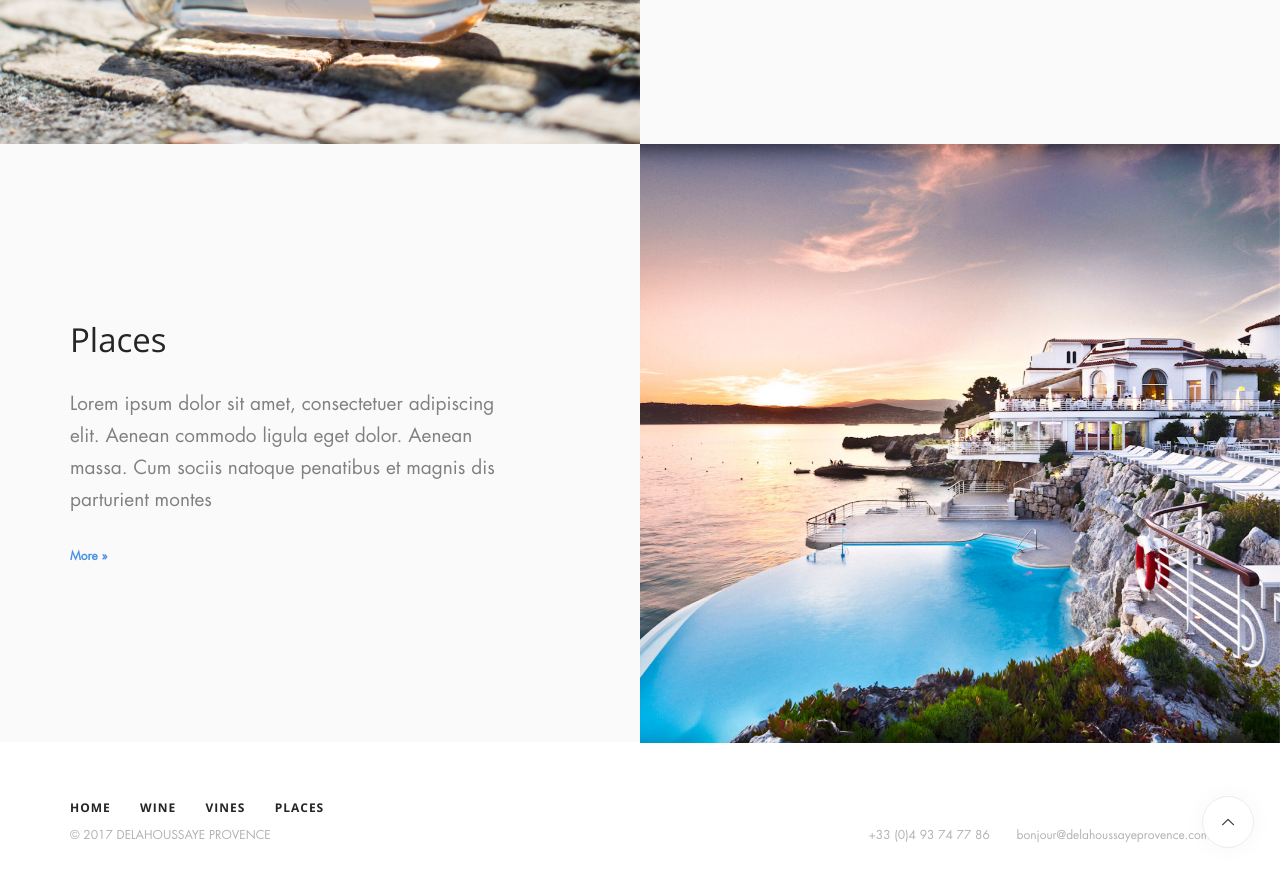
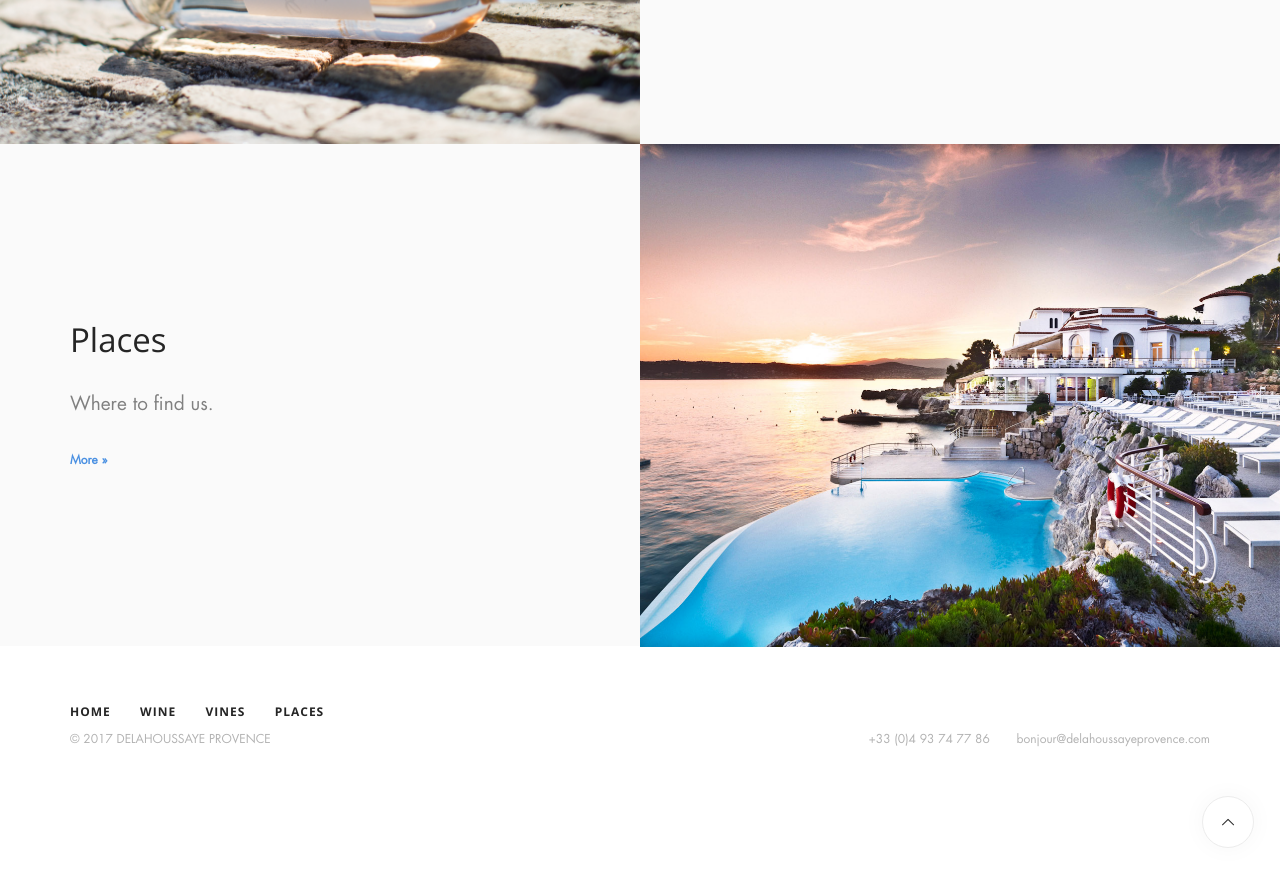
Before and after one commit to razrfly/delahousse, a Jekyll site: the page built from index.html, in a window 1280 px wide and 900 px high, scrolled down 1494 px. Shown: the top 887 px of the window. Built offline with Jekyll 4.4.1, drawn with Linux system fonts in a browser that asks for light colours; some web fonts are replaced; after the commit the page ends 2298 px from its top, so only the background shows below that.

```diff
--- a/index.html
+++ b/index.html
@@ -51,9 +51,9 @@ title: Home
       <div class="col-md-5 col-sm-7">
         <h2>Places</h2>
         <p class="lead">
-          Lorem ipsum dolor sit amet, consectetuer adipiscing elit. Aenean commodo ligula eget dolor. Aenean massa. Cum sociis natoque penatibus et magnis dis parturient montes
+          Where to find us.
         </p>
-        <a href="/delahousse/places">More &raquo;</a>
+        <a href="/places">More &raquo;</a>
       </div>
     </div>
     <!--end of row-->
```
Also changed, not shown: places.html (+61 -4 lines), assets/img/le_figuier_de_saint_esprit.jpg (added), assets/img/le_petit_plage.JPG (added).
